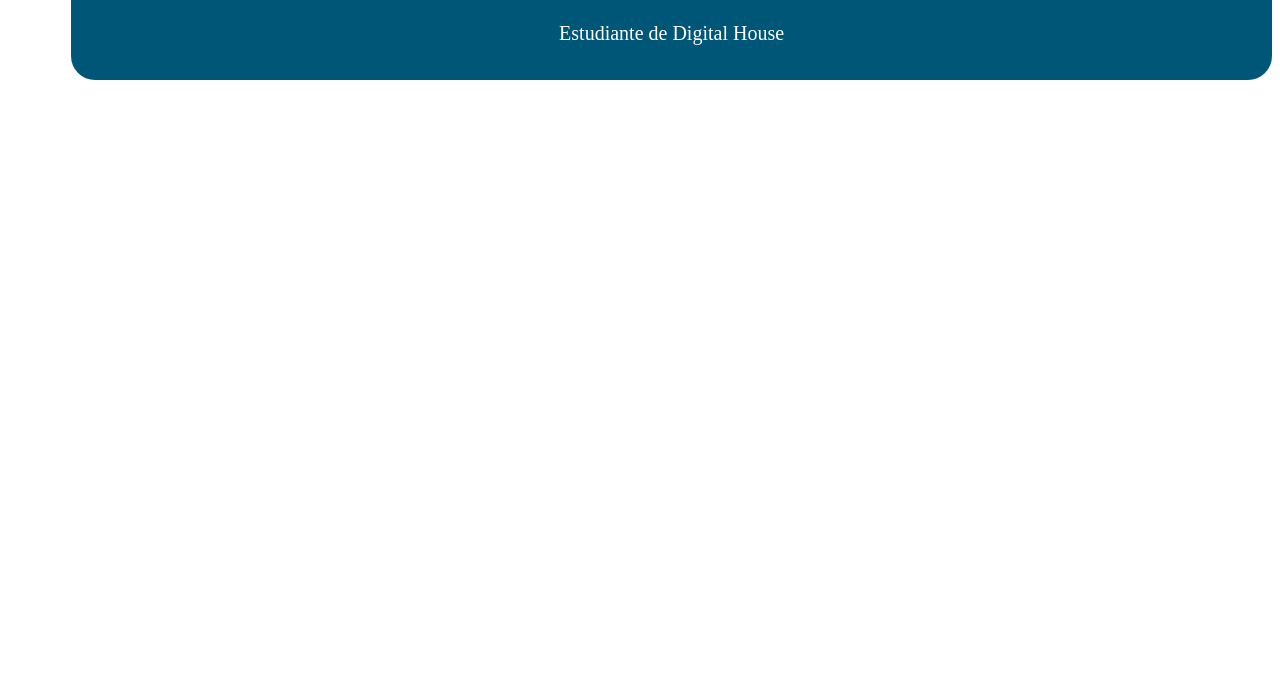
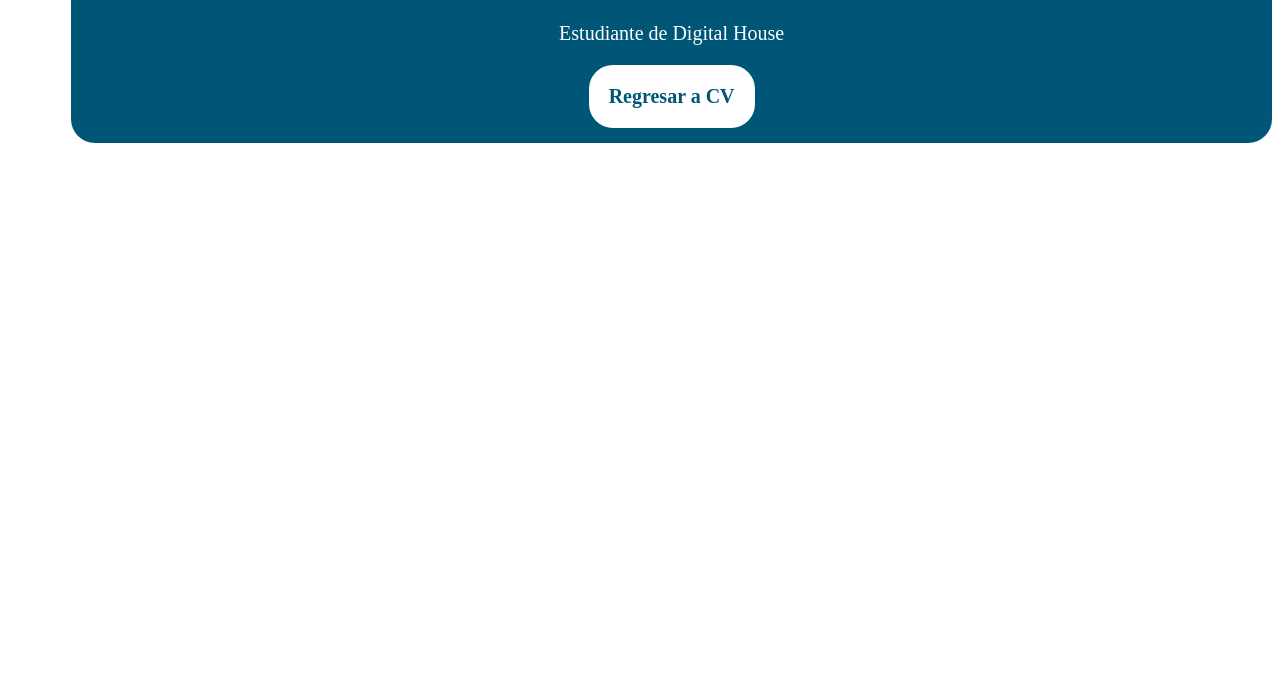
Before and after one commit to KimberlyPocco-DigitalHouse/cvKimberlyPocco, a plain HTML site: page sobremi.html in a window 1280 px wide. Shown: the part 121-800 px from the top of the page. Drawn offline with Linux system fonts and the light colour scheme.

Commit message:
estilos agregados

```diff
--- a/css/style.css
+++ b/css/style.css
@@ -108,3 +108,16 @@ footer > img {
     color: white;
     padding-right: 15px;
 }
+
+.regresar{
+    background-color: white;
+    border-radius: 24px;
+    border: none;
+    color: #005677;
+    cursor: pointer;
+    font-family: 'Poppins',"Times New Roman";
+    font-size: 20px;
+    font-weight: bold;
+    padding: 20px;
+    text-align: center;
+}
--- a/sobremi.html
+++ b/sobremi.html
@@ -6,11 +6,16 @@
     <meta name="viewport" content="width=device-width, initial-scale=1.0">
     <title>Sobre Mi</title>
     <link rel="stylesheet" href="./css/style.css">
+    <link rel="stylesheet" href="https://cdnjs.cloudflare.com/ajax/libs/font-awesome/5.15.3/css/all.min.css">
+
 </head>
 <body>
     <section class="sobremi">
         <h1>Hola Soy Kimberly!</h1>
         <p>Estudiante de Digital House</p>
+        <div>
+            <a  href="index.html"><button class="regresar">Regresar a CV</button></a>
+        </div>
     </section>
 </body>
 </html>
```
